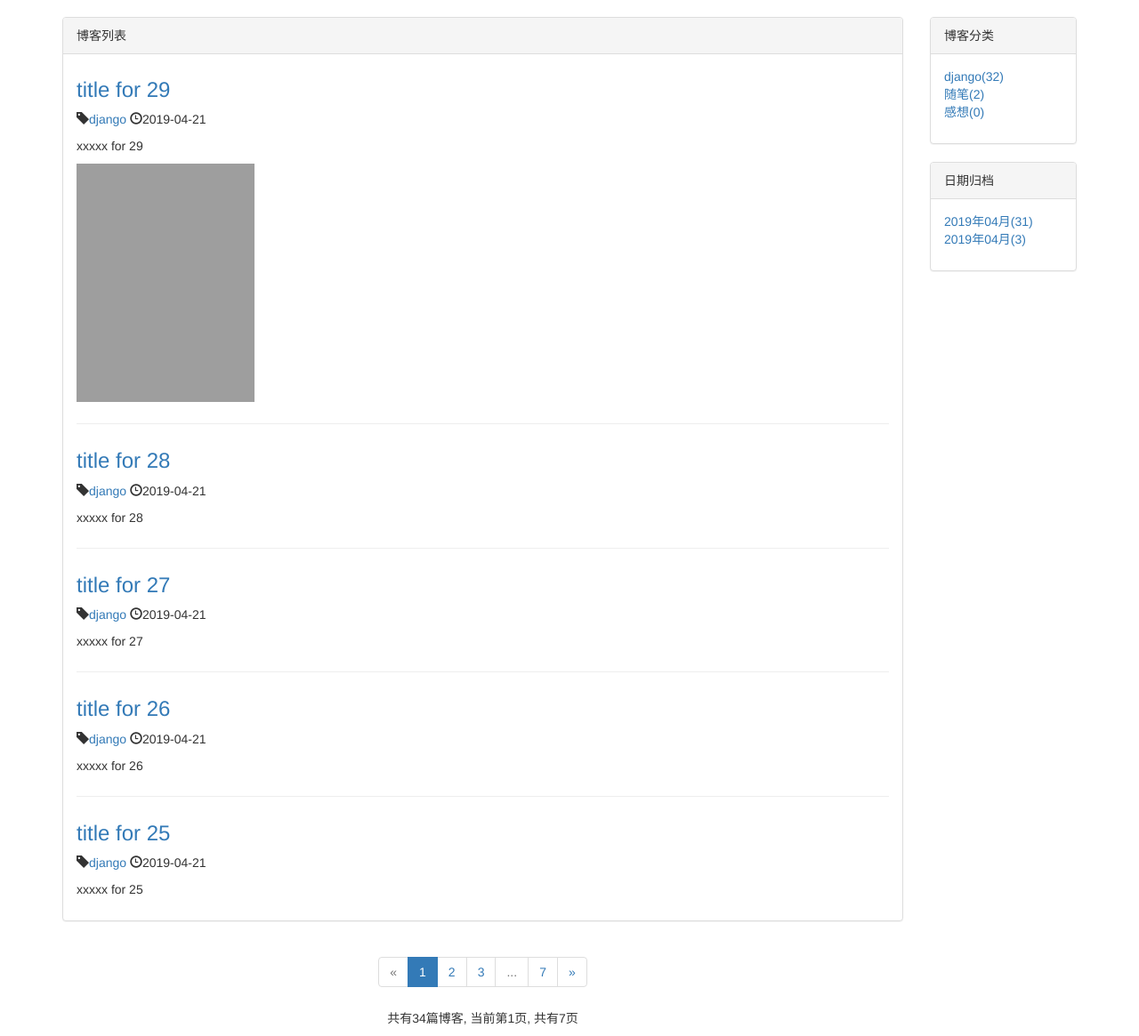
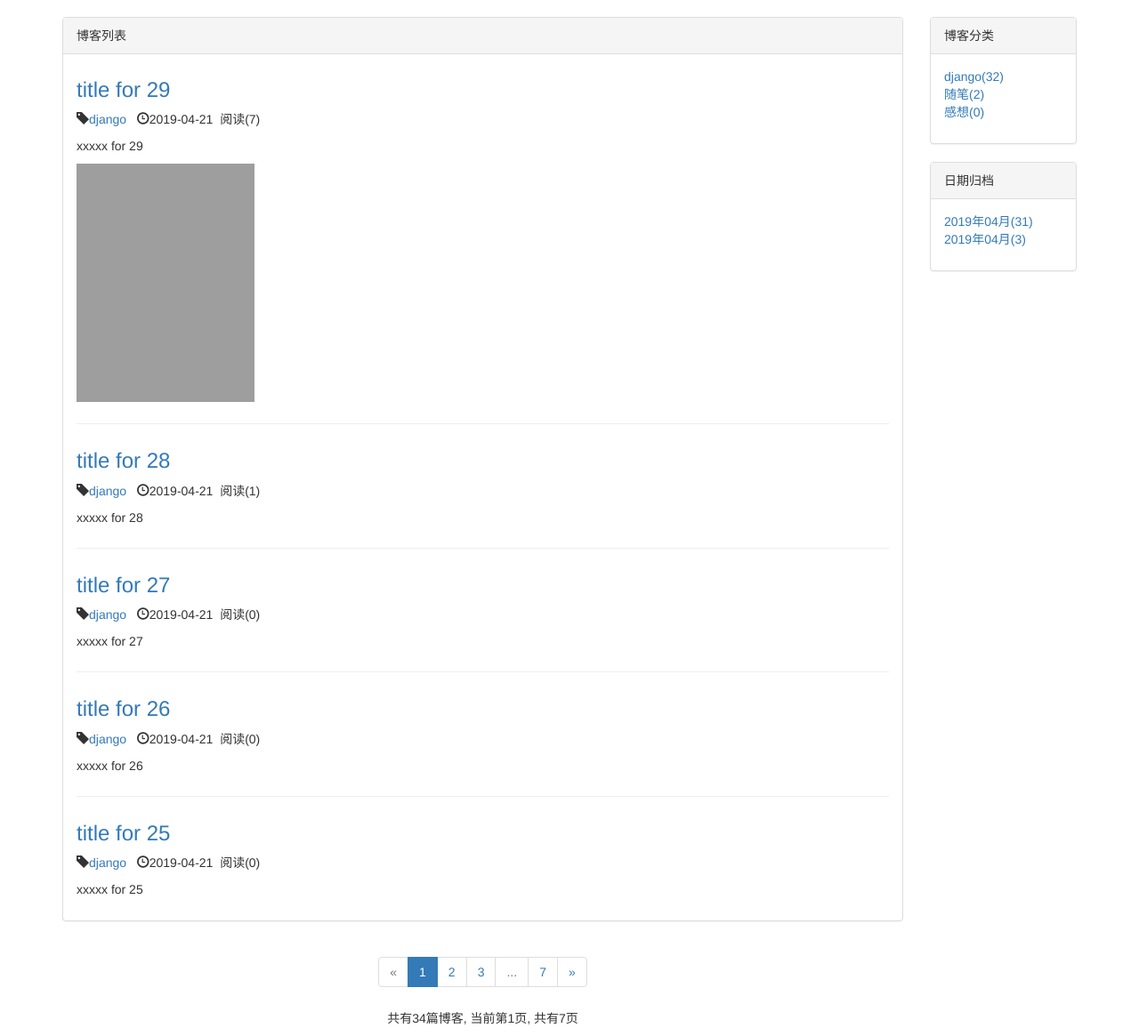
Before and after one commit to leayl/mysite, a Django app: page /blog/ in a window 1280 px wide. Shown: the part 51-1216 px from the top of the page at 89% size. Run offline with Django 3.2, Linux system fonts and the light colour scheme; data comes from the database, SQL or seed files in the repository; both versions use the stored data as it was after the commit; some libraries are stand-ins or nearby versions; grey boxes are pictures that could not be loaded.

Commit message:
add read_times V1, use cookie to set the read_times

```diff
--- a/blog/admin.py
+++ b/blog/admin.py
@@ -9,4 +9,4 @@ class BlogTypeAdmin(admin.ModelAdmin):
 
 @admin.register(Blog)
 class BlogAdmin(admin.ModelAdmin):
-    list_display = ("title", "blog_type", "author", "created_time", "last_update_time")
+    list_display = ("title", "blog_type", "author","read_times", "created_time", "last_update_time")
--- a/blog/models.py
+++ b/blog/models.py
@@ -13,6 +13,7 @@ class Blog(models.Model):
     blog_type = models.ForeignKey(BlogType, on_delete=models.DO_NOTHING)
     content = RichTextUploadingField()
     author = models.ForeignKey(User, on_delete=models.DO_NOTHING)
+    read_times = models.IntegerField(default=0)
     created_time = models.DateTimeField(auto_now_add=True)
     last_update_time = models.DateTimeField(auto_now=True)
     def __str__(self):
--- a/blog/static/css/blog/blog.css
+++ b/blog/static/css/blog/blog.css
@@ -19,7 +19,7 @@ ul.blog_info_detail{
 }
 ul.blog_info_detail li{
     display:inline-block;
-    margin-right: 2em;
+    margin-right: 1em;
 }
 
 div.blog-content{
--- a/blog/templates/blog/blog_detail.html
+++ b/blog/templates/blog/blog_detail.html
@@ -20,6 +20,7 @@
                         <a href="{% url 'blogs_with_type' blog.blog_type.pk %}">{{ blog.blog_type }}</a>
                     </li>
                     <li>发表日期：{{ blog.created_time|date:"Y-m-d H:i:s" }}</li>
+                    <li>阅读({{ blog.read_times }})</li>
                 </ul>
                 <div class="blog_content">{{ blog.content|safe }}</div>
                 <div class="blog-more">
--- a/blog/templates/blog/blog_list.html
+++ b/blog/templates/blog/blog_list.html
@@ -27,8 +27,8 @@
                                 <h3>{{ blog.title }}</h3>
                             </a>
                             <p class="blog-info">
-                                <span class="glyphicon glyphicon-tag" aria-hidden="true"></span><a href="{% url 'blogs_with_type' blog.blog_type.pk %}">{{ blog.blog_type }}</a>
-                                <span class="glyphicon glyphicon-time" aria-hidden="true"></span>{{ blog.created_time|date:'Y-m-d' }}
+                                <span class="glyphicon glyphicon-tag" aria-hidden="true"></span><a href="{% url 'blogs_with_type' blog.blog_type.pk %}">{{ blog.blog_type }}</a>&nbsp;&nbsp;
+                                <span class="glyphicon glyphicon-time" aria-hidden="true"></span>{{ blog.created_time|date:'Y-m-d' }}&nbsp;&nbsp;阅读({{ blog.read_times }})
                             </p>
                             <p>{{ blog.content|safe|truncatechars:120 }}</p>
                         </div>
--- a/blog/views.py
+++ b/blog/views.py
@@ -1,4 +1,4 @@
-from django.shortcuts import get_object_or_404, render
+from django.shortcuts import get_object_or_404, render, render_to_response
 from blog.models import Blog, BlogType
 from django.core.paginator import Paginator
 from django.conf import settings
@@ -65,8 +65,14 @@ def blogs_with_date(request, year, month, day):
 def blog_detail(request, blog_pk):
     context = {}
     blog = get_object_or_404(Blog, pk=blog_pk)
+    # 为博客阅读计数
+    if not request.COOKIES.get("blog_%s_read" % blog.pk):
+        blog.read_times += 1
+    blog.save()
     context["blog"] = blog
     context["previous_blog"] = Blog.objects.filter(created_time__gt=blog.created_time).last()
     context["next_blog"] = Blog.objects.filter(created_time__lt=blog.created_time).first()
     context["blog_dates"] = Blog.objects.dates('created_time', 'day', order='DESC')
-    return render(request, "blog/blog_detail.html", context)
+    response = render_to_response("blog/blog_detail.html", context)
+    response.set_cookie("blog_%s_read" % blog.pk,"true")
+    return response
```
Also changed, not shown: blog/migrations/0005_blog_read_times.py (added), db.sqlite3.
